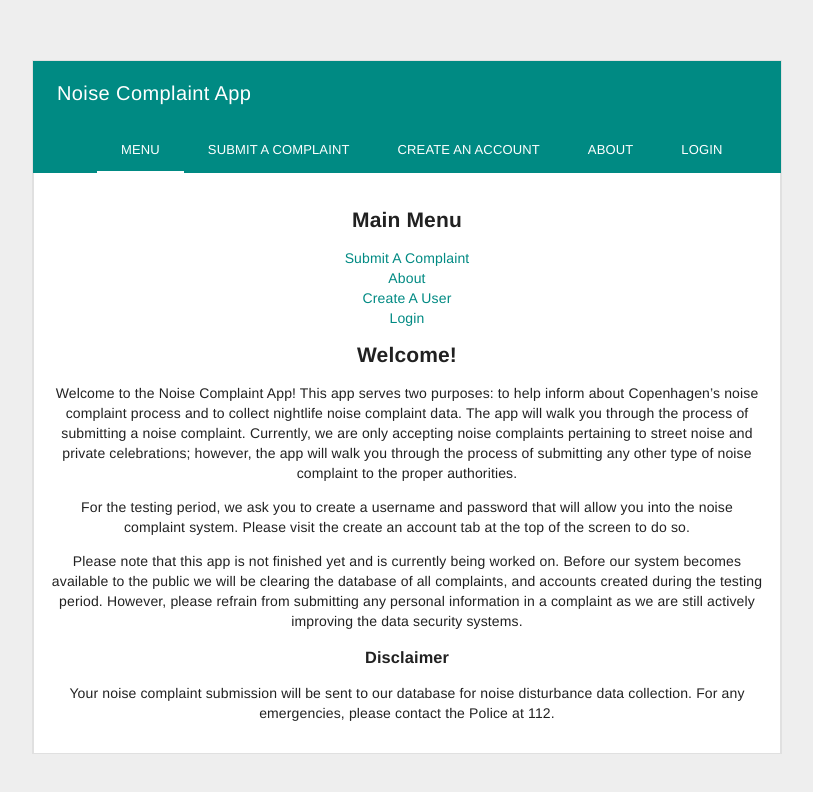
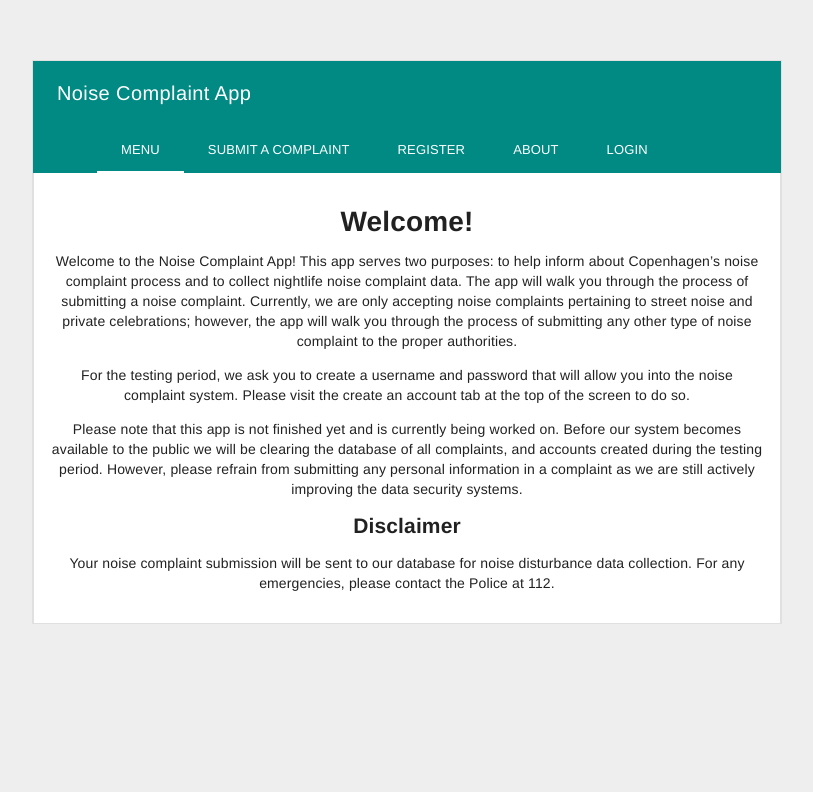
Before and after one commit to mteijiro/project_apache_frontend, a Vue app: page / in a window 1280 px wide. Shown: the top 792 px of the page, without its empty margins (233-1046 px from the left). Built offline with nearby package versions, Linux system fonts and the light colour scheme; what vue-resource would draw is missing.

Commit message:
Graphical updates

```diff
--- a/src/App.vue
+++ b/src/App.vue
@@ -13,7 +13,7 @@
             <md-tabs class="md-primary">
               <md-tab id="tab-menu" md-label="Menu" to="/"></md-tab>
               <md-tab id="tab-submit" md-label="Submit A Complaint" to="SubmitAComplaint"></md-tab>
-              <md-tab id="tab-create" md-label="Create An Account" to="CreateAUser"></md-tab>
+              <md-tab id="tab-create" md-label="Register" to="CreateAUser"></md-tab>
               <md-tab id="tab-about" md-label="About" to="About"></md-tab>
               <md-tab id="tab-login" md-label="Login" to="Login"></md-tab>
             </md-tabs>
@@ -102,7 +102,7 @@
     -moz-osx-font-smoothing: grayscale;
     text-align: center;
     color: #2c3e50;
-    padding-top: 60px;
+    padding: 60px 15px;
   }
 
   .md-primary {
--- a/src/components/About.vue
+++ b/src/components/About.vue
@@ -1,16 +1,15 @@
 <template>
     <div>
-        <H2>About</H2>
+        <h1>About</h1>
         <p>This app was developed for the purpose of collecting data on noise disturbances throughout the city of
           Copenhagen. Each complaint submitted through this app will be entered into a database that will help create
           a deeper understanding of the nightlife noise problem in Copenhagen. We hope that the data collected by this
           app will help raise awareness of the nightlife noise problem, and provide evidence to promote changes in the
           way that noise complaints are handled.</p>
-        <h3>The WPI Noise App was developed by</h3>
-        <p>Christopher Cyr, Brent Reissman, Michael Taylor and Chad Underhill,</p>
-        <p>from the Worcester Polytechnic Institute</p>
-        <p>under the guidance and supervision of Miljøpunkt Indre By and Christianshavn</p>
-        <p>and Centerleader Marianne Spang Bech</p>
+        <h2>Developed by:</h2>
+        <p>Christopher Cyr, Brent Reissman, Michael Taylor and Chad Underhill,
+          from the Worcester Polytechnic Institute under the guidance and supervision of Centerleader
+          Marianne Spang Bech from Miljøpunkt Indre By and Christianshavn</p>
     </div>
 </template>
 
--- a/src/components/CreateAUser.vue
+++ b/src/components/CreateAUser.vue
@@ -1,6 +1,6 @@
 <template>
   <div>
-    <h2>Create A User</h2>
+    <h1>Register</h1>
     <form>
       <md-field>
         <label>Username:</label>
--- a/src/components/MainMenu.vue
+++ b/src/components/MainMenu.vue
@@ -1,19 +1,10 @@
 <template>
   <div>
-    <h2>Main Menu</h2>
-    <router-link to="SubmitAComplaint">Submit A Complaint</router-link>
-    <br />
-    <router-link to="About">About</router-link>
-    <br />
-    <router-link to="CreateAUser">Create A User</router-link>
-    <br />
-    <router-link to="Login">Login</router-link>
-    <br />
-    <h2>Welcome!</h2>
+    <h1>Welcome!</h1>
     <p>Welcome to the Noise Complaint App! This app serves two purposes: to help inform about Copenhagen’s noise complaint process and to collect nightlife noise complaint data. The app will walk you through the process of submitting a noise complaint. Currently, we are only accepting noise complaints pertaining to street noise and private celebrations; however, the app will walk you through the process of submitting any other type of noise complaint to the proper authorities.</p>
     <p>For the testing period, we ask you to create a username and password that will allow you into the noise complaint system. Please visit the create an account tab at the top of the screen to do so.</p>
     <p>Please note that this app is not finished yet and is currently being worked on. Before our system becomes available to the public we will be clearing the database of all complaints, and accounts created during the testing period. However, please refrain from submitting any personal information in a complaint as we are still actively improving the data security systems.</p>
-    <h3>Disclaimer</h3>
+    <h2>Disclaimer</h2>
     <p>Your noise complaint submission will be sent to our database for noise disturbance data collection. For any emergencies, please contact the Police at 112.</p>
   </div>
 </template>
--- a/src/components/SubmitAComplaint.vue
+++ b/src/components/SubmitAComplaint.vue
@@ -1,6 +1,6 @@
 <template>
     <div class="greetings">
-        <h2>Submit A Complaint</h2>
+        <h1>Submit A Complaint</h1>
         <form>
           <md-steppers v-bind:md-active-step="formSteps[formIndex]">
             <md-step v-bind:id="formSteps[0]" v-on:click="formIndex=0" v-bind:md-description="formIndex[0]" v-bind:md-label="formIndex[0]" v-bind:md-done="formIndex > 0">
```
Also changed, not shown: 6 other files (tests, documents, lock files or other folders).
